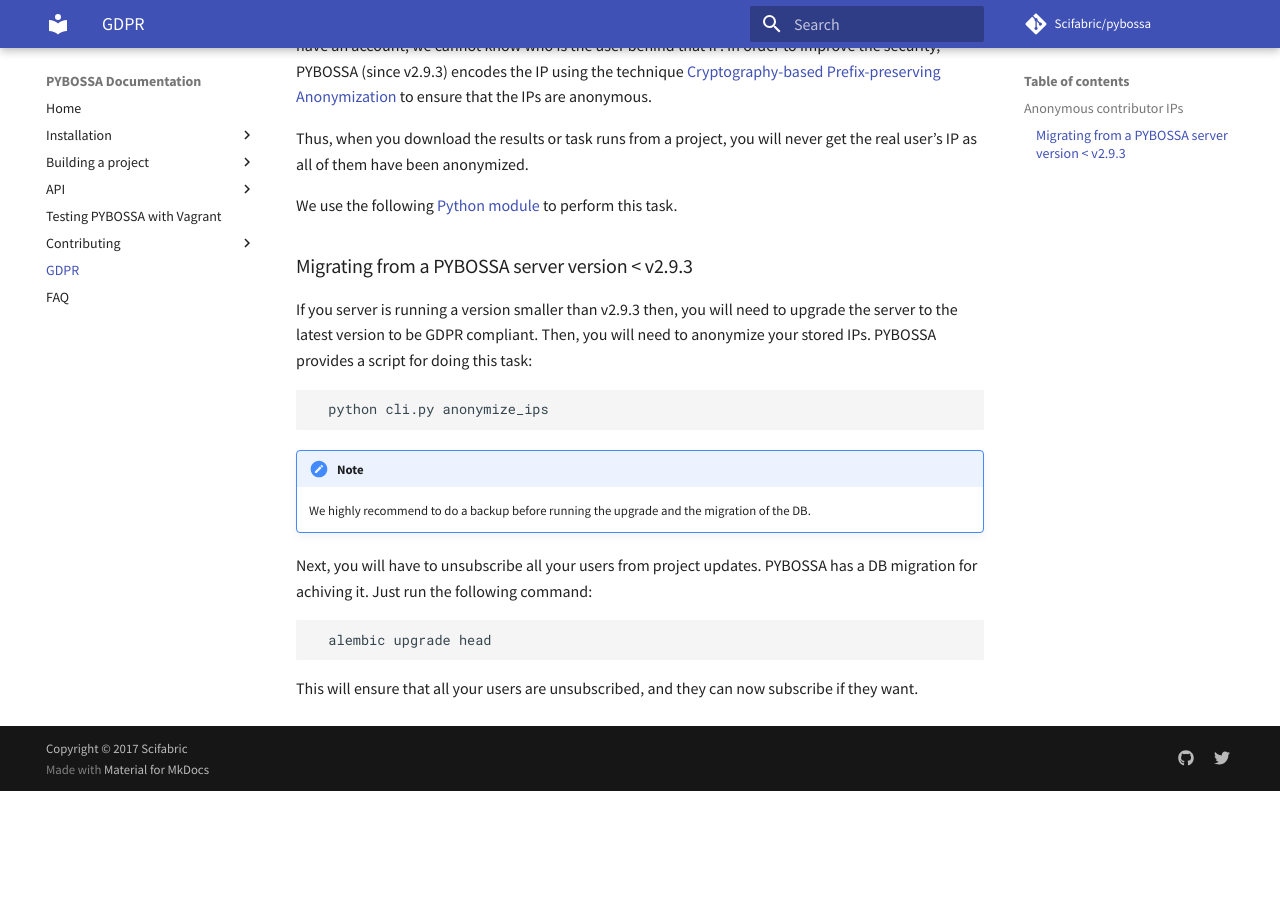
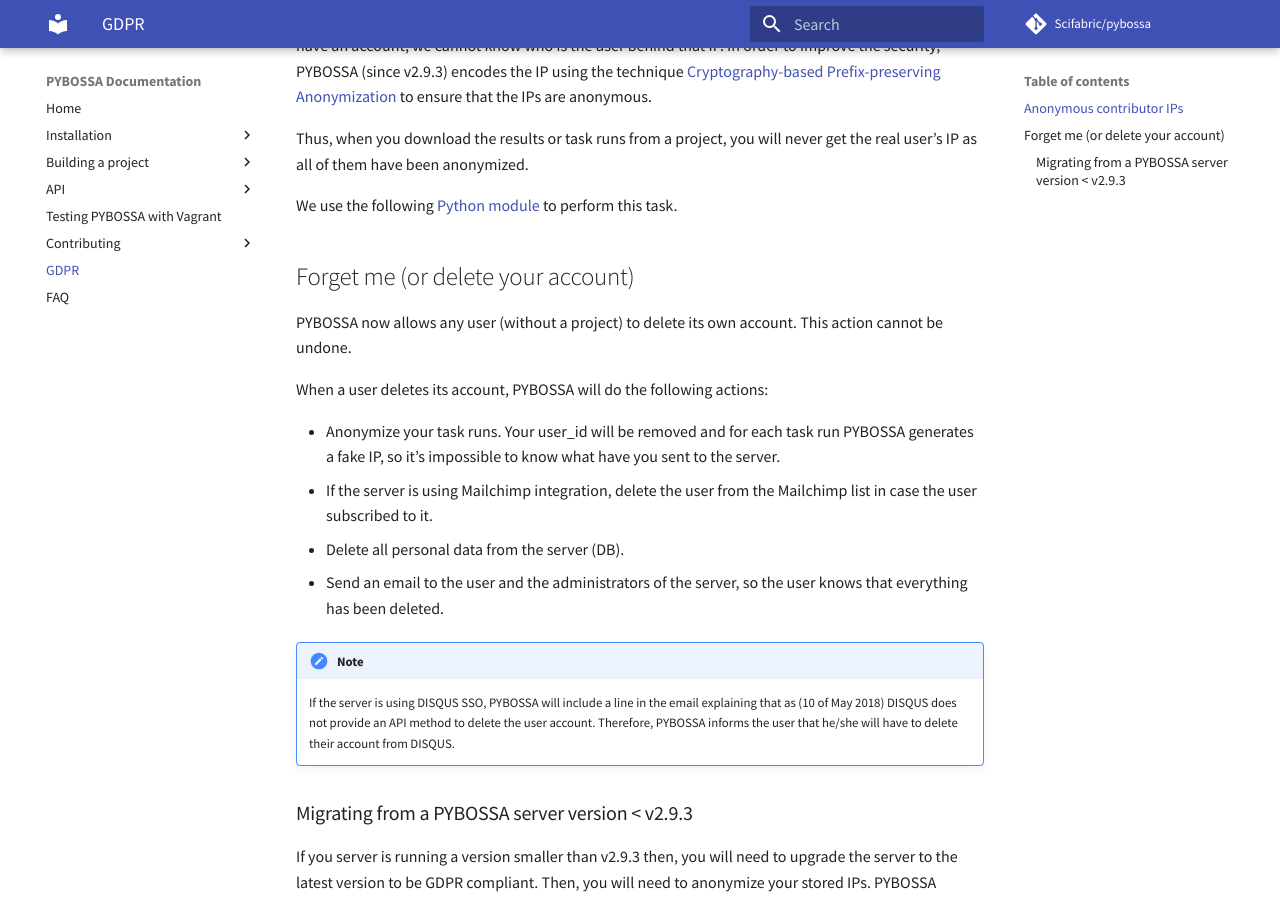
Before and after one commit to Scifabric/docs.pybossa.com, an MkDocs documentation site: the page built from docs/gdpr.md, in a window 1280 px wide and 900 px high, scrolled down 447 px. Built offline with MkDocs 1.6.1 and Material for MkDocs 9.7.7, drawn with Linux system fonts in a browser that asks for light colours; comment, search, counter and statistics services are not loaded; old or Windows-style settings are respelled for this version of MkDocs; before the commit the page ends 1238 px from its top, so only the background shows below that.

Commit message:
Delete account.

```diff
--- a/docs/gdpr.md
+++ b/docs/gdpr.md
@@ -20,6 +20,24 @@
 have been anonymized.
 
 We use the following [Python module](https://github.com/keiichishima/yacryptopan) to perform this task.
+
+
+## Forget me (or delete your account)
+
+PYBOSSA now allows any user (without a project) to delete its own account. This action cannot be undone.
+
+When a user deletes its account, PYBOSSA will do the following actions:
+
+* Anonymize your task runs. Your user_id will be removed and for each task run PYBOSSA generates a fake IP, so it's impossible to know what have you sent to the server.
+* If the server is using Mailchimp integration, delete the user from the Mailchimp list in case the user subscribed to it.
+* Delete all personal data from the server (DB).
+* Send an email to the user and the administrators of the server, so the user knows that everything has been deleted.
+
+!!! note
+    If the server is using DISQUS SSO, PYBOSSA will include a line in the email explaining that as (10 of May 2018)
+    DISQUS does not provide an API method to delete the user account. Therefore, PYBOSSA informs the user that he/she
+    will have to delete their account from DISQUS.
+
 
 ### Migrating from a PYBOSSA server version < v2.9.3
 
```
